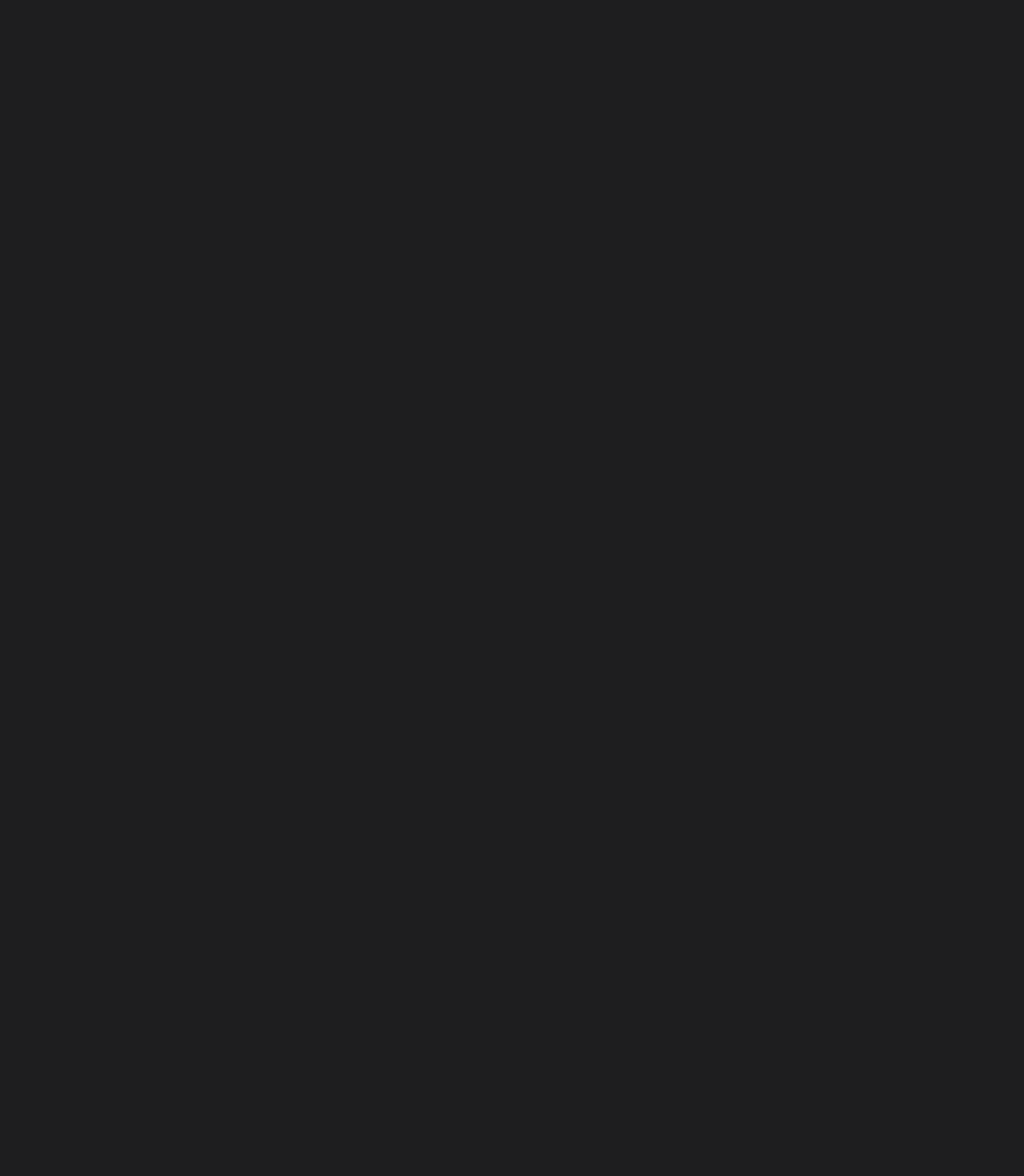
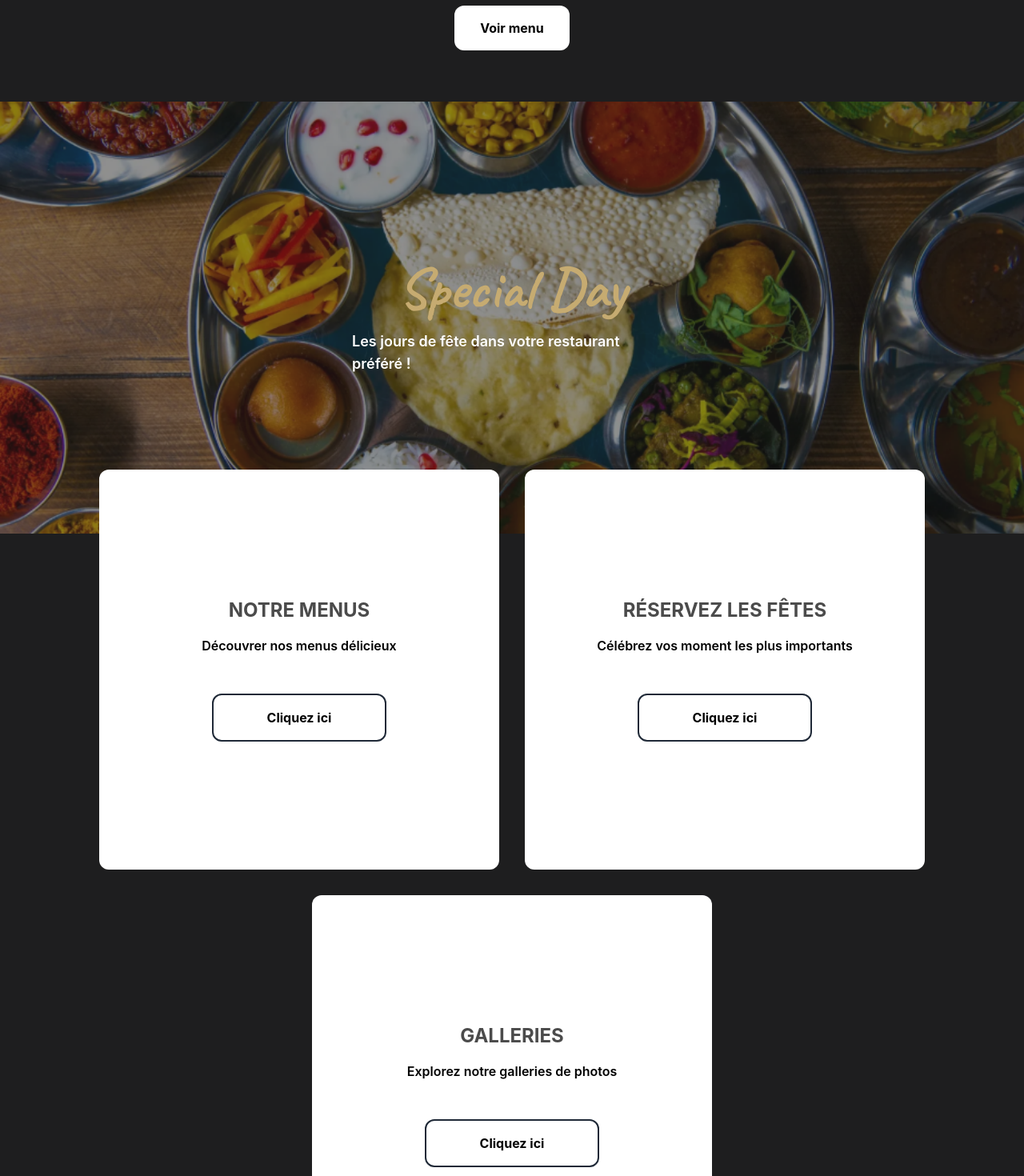
Before and after one commit to Teyik0/indian-cofee-shop, a Next.js app: page / in a window 1280 px wide. Shown: the part 2160-3630 px from the top of the page at 80% size. Before the commit the page ends 1791 px from the top, so only its background shows below. Built offline with nearby package versions, Linux system fonts and the light colour scheme.

Commit message:
resp avant dernier section

```diff
--- a/components/Home/DeliciousSection.tsx
+++ b/components/Home/DeliciousSection.tsx
@@ -6,7 +6,7 @@
       <h2 className='text-[#C6AB71] text-7xl font-caveat text-center'>
         Des menus délicieux
       </h2>
-      <p className='w-[400px] text-center mt-4 text-white font-semibold'>
+      <p className='w-full pr-2 pl-2 sm:p-0 sm:w-[400px] text-center mt-4 text-white font-semibold'>
         Lorem ipsum dolor sit amet consectetur adipisicing elit. Asperiores
         nulla sunt iste dolor ad autem blanditiis illo pariatur debitis
         assumenda eum quam dolore minima, accusantium et adipisci hic
--- a/components/Home/MoreToKnow.tsx
+++ b/components/Home/MoreToKnow.tsx
@@ -1,13 +1,12 @@
 import React from 'react';
 
 const MoreToKnow = () => {
+  const rectStyle = `flex flex-col w-[100vw] sm:w-[500px] h-[500px] lg:w-[400px] lg:h-[400px] xl:w-[500px] xl:h-[500px]
+  bg-white lg:-translate-y-32 sm:rounded-xl p-8 text-center justify-center items-center`;
   return (
-    <section className='p-12 flex flex-col justify-center items-center'>
-      <div className='flex flex-row justify-center items-center flex-wrap gap-8'>
-        <div
-          className='flex flex-col w-[500px] h-[500px] bg-white -translate-y-32 rounded-xl p-8
-        text-center justify-center items-center'
-        >
+    <section className='pt-12 pb-12 sm:p-12 flex flex-col justify-center items-center'>
+      <div className='flex flex-col sm:flex-row justify-center items-center sm:flex-wrap gap-8'>
+        <div className={rectStyle}>
           <h3 className='opacity-70 font-bold uppercase text-2xl'>
             Notre menus
           </h3>
@@ -20,10 +19,7 @@
           </button>
         </div>
 
-        <div
-          className='flex flex-col w-[500px] h-[500px] bg-white -translate-y-32 rounded-xl p-8
-        text-center justify-center items-center'
-        >
+        <div className={rectStyle}>
           <h3 className='opacity-70 font-bold uppercase text-2xl'>
             Réservez les fêtes
           </h3>
@@ -38,10 +34,7 @@
           </button>
         </div>
 
-        <div
-          className='flex flex-col w-[500px] h-[500px] bg-white -translate-y-32 rounded-xl p-8
-        text-center justify-center items-center'
-        >
+        <div className={rectStyle}>
           <h3 className='opacity-70 font-bold uppercase text-2xl'>Galleries</h3>
           <p className='mt-4 font-semibold'>
             Explorez notre galleries de photos
--- a/components/Home/SpecialDay.tsx
+++ b/components/Home/SpecialDay.tsx
@@ -2,7 +2,7 @@
 
 const SpecialDay = () => {
   return (
-    <section className='flex flex-col justify-center items-center bg-image3 min-h-[540px] object-fill text-white'>
+    <section className='flex flex-col justify-center items-center bg-image4 min-h-[540px] object-fill text-white'>
       <h2 className='text-7xl font-caveat text-[#C6AB71] font-bold'>
         Special Day
       </h2>
--- a/pages/index.tsx
+++ b/pages/index.tsx
@@ -50,10 +50,10 @@
       <HeroBanner />
       <Discover />
       <DescBanner />
-      {/* <DeliciousSection />
+      <DeliciousSection />
       <SpecialDay />
       <MoreToKnow />
-      <Footer /> */}
+      {/* <Footer /> */}
     </>
   );
 }
--- a/styles/globals.css
+++ b/styles/globals.css
@@ -54,6 +54,12 @@
   background-position: center;
   background-size: cover;
 }
+.bg-image4 {
+  background-image: url('/cover4.png');
+  background-repeat: no-repeat;
+  background-position: center;
+  background-size: cover;
+}
 
 .bg-entry {
   background-image: url('/asset-entry.png');
```
Also changed, not shown: public/cover4.png (added).
